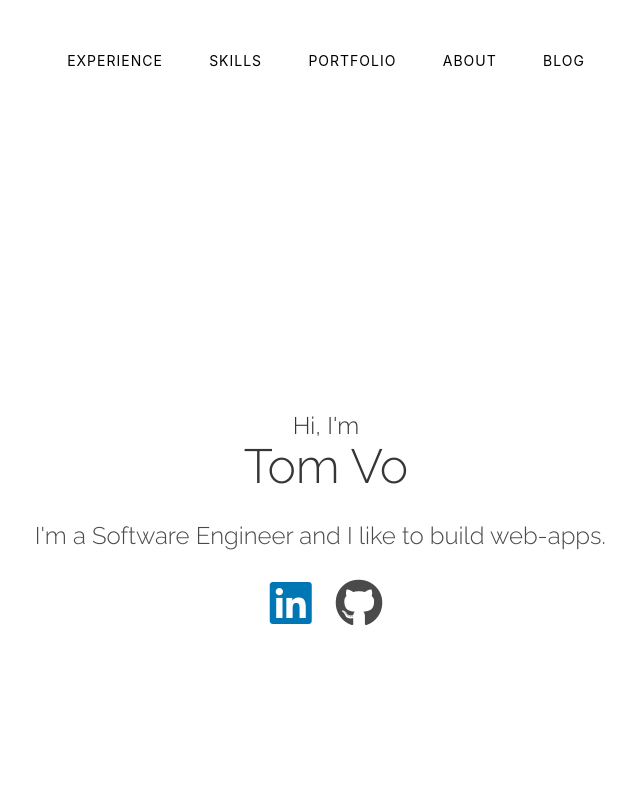
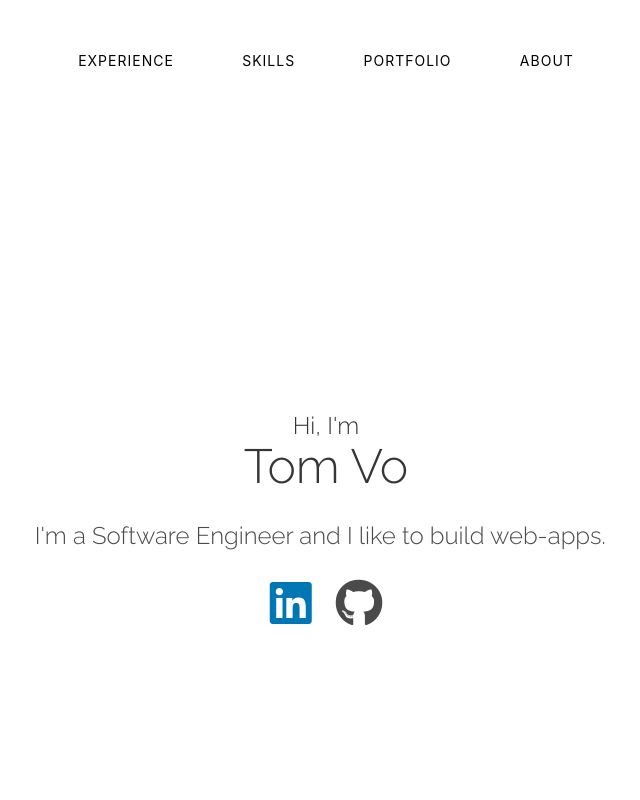
Before and after one commit to tomvothecoder/personal-website, a Vue app in the folder frontend/: page / in a window 1280 px wide. Shown: the top 800 px of the page, without its empty margins (314-954 px from the left). Built offline with nearby package versions, Linux system fonts and the light colour scheme.

Commit message:
Comment out blog route (WIP)

```diff
--- a/frontend/src/components/TheNavigation.vue
+++ b/frontend/src/components/TheNavigation.vue
@@ -33,13 +33,13 @@
                 </a>
               </div>
             </div>
-            <div class="level-item has-text-centered">
+            <!-- <div class="level-item has-text-centered">
               <div>
                 <router-link to="/blog" class="nav-link">
                   <span class="nav-heading">blog</span>
                 </router-link>
               </div>
-            </div>
+            </div> -->
           </nav>
           <!-- Blog navigation bar -->
           <nav class="blog" v-if="['blog'].includes($route.name)">
```
